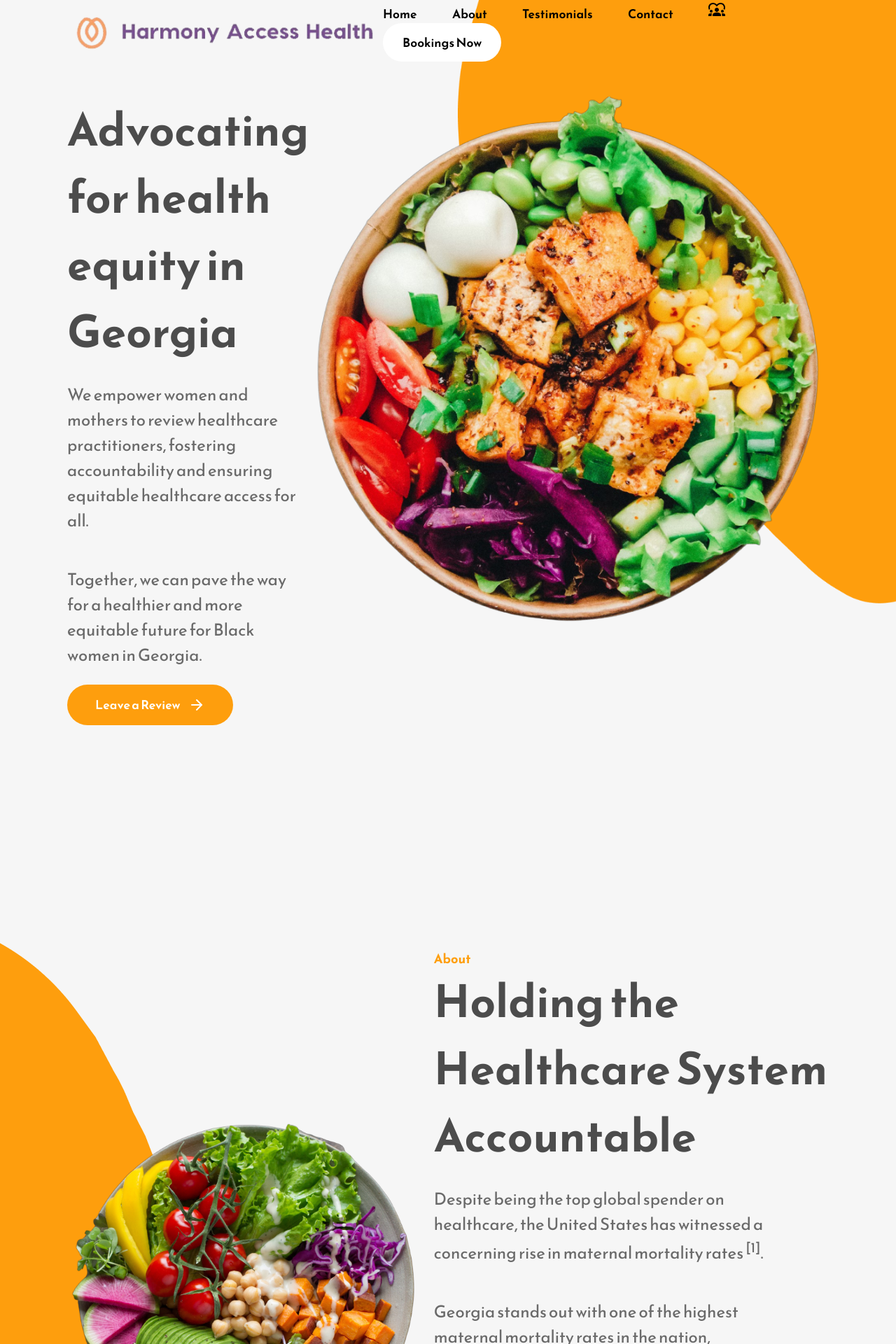
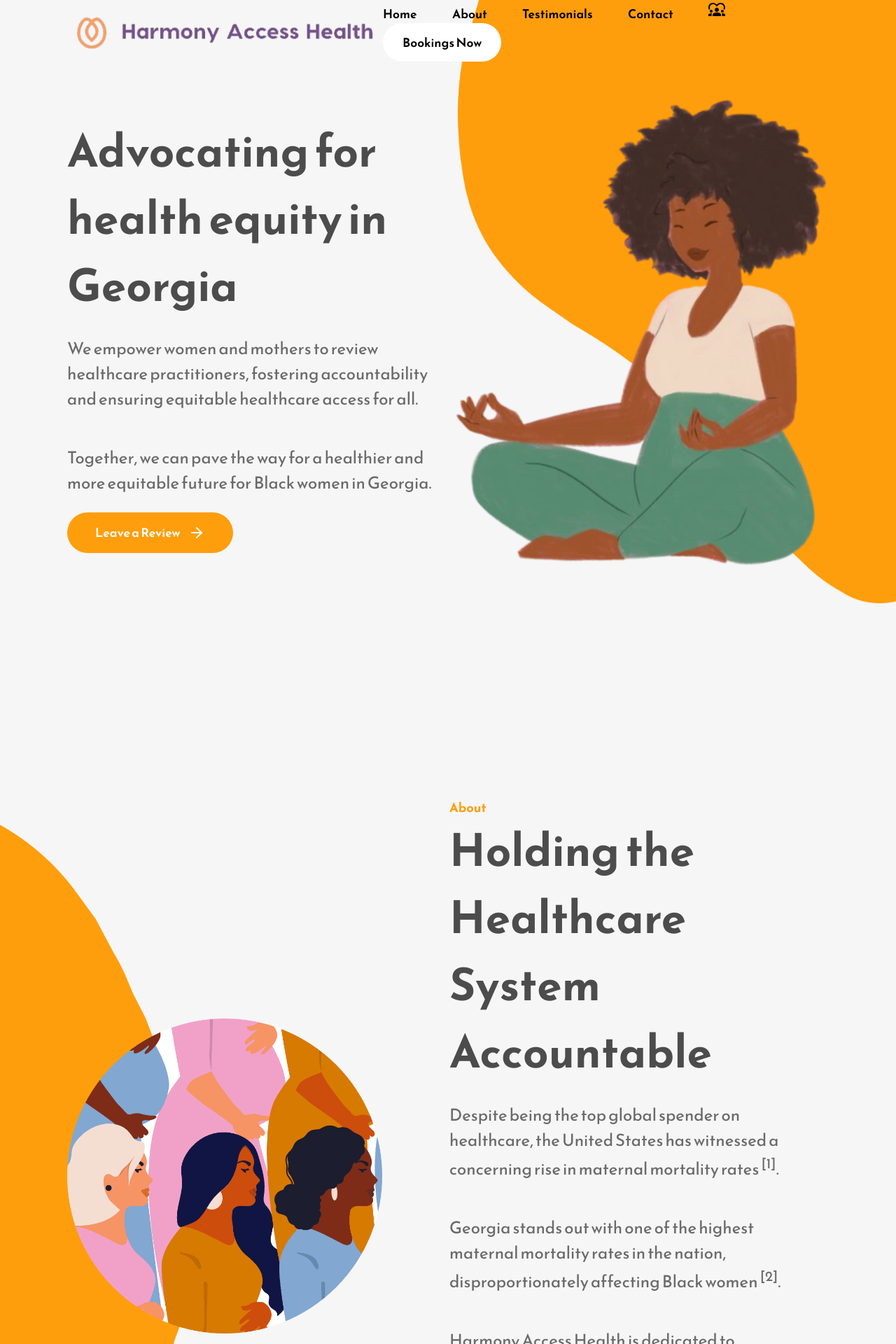
Before and after one commit to carmen-raterman/Landing-Page-Portfolio, a React (Create React App) app: page / in a window 1280 px wide. Shown: the top 1920 px of the page at 70% size. Built offline with nearby package versions, Linux system fonts and the light colour scheme.

Commit message:
updated about section image and changed dimensions of primary text

```diff
--- a/src/App.css
+++ b/src/App.css
@@ -84,9 +84,10 @@ nav {
     max-width: 700px;
 }
 
-.home-image-section {
-    max-width: 600px;
-    flex: 1;
+.home-image-section img {
+    width: 550px;
+    max-width: none;
+    height: auto;
 }
 
 .home-text-section {
@@ -101,12 +102,12 @@ nav {
     font-size: clamp(2rem, 5vw, 4rem);
     color: #4c4c4c;
     /* line-height: 5rem; */
-    max-width: 600px;
+    max-width: 700px;
 }
 
 .primary-text {
     font-size: clamp(1rem, 3vw, 1.5rem);
-    max-width: 500px;
+    max-width: 710px;
     color: #6a6a6a;
     margin: 1.5rem 0rem;
 }
@@ -150,8 +151,10 @@ nav {
     z-index: -2;
 }
 
-.about-section-image-container {
-    flex: 0.9;
+.about-section-image-container img {
+    width: 450px;
+    max-width: none;
+    flex: 1;
     margin-right: 1rem;
 }
 
@@ -160,6 +163,8 @@ nav {
     justify-content: center;
     display: flex;
     flex-direction: column;
+    padding-left: 5rem;
+    padding-right: 2rem;
 }
 
 .primary-subheading {
@@ -233,7 +238,7 @@ nav {
 }
 
 .footer-logo-container {
-    max-width: 110px;
+    max-width: 300px;
 }
 
 .footer-icons {
@@ -413,7 +418,7 @@ nav {
 
     .primary-text {
         text-align: center;
-        max-width: 80%;
+        max-width: 90%;
     }
 
     .home-text-section,
--- a/src/Components/Footer.jsx
+++ b/src/Components/Footer.jsx
@@ -1,5 +1,5 @@
 import React from 'react';
-import Logo from "../Assets/Logo.svg";
+import Logo3 from "../Assets/Logo3.png";
 import { BsTwitter } from "react-icons/bs";
 import { SiLinkedin } from "react-icons/si";
 import { BsYoutube } from "react-icons/bs";
@@ -11,7 +11,7 @@ const Footer = () => {
     <div className="footer-wrapper" >
         <div className="footer-section-one" >
             <div className="footer-logo-container">
-                <img src={Logo} alt="" />
+                <img src={Logo3} alt="" />
             </div>
 
             <div className="footer-icons">
@@ -23,19 +23,18 @@ const Footer = () => {
 
             <div className="footer-section-two">
                 <div className="footer-section-columns">
-                    <span> Quality </span>
                     <span> Help </span>
                     <span> Share </span>
                     <span> Careers </span>
                     <span> Testimonials </span>
-                    <span> Work </span>
+                    <span> References </span>
                 </div>
 
                 <div className="footer-section-columns">
                     <span> 000-123-4567 </span>
-                    <span> hello@food.com </span>
-                    <span> press@food.com </span>
-                    <span> contact@food.com </span>
+                    <span> hello@harmonyga.com </span>
+                    <span> press@harmonyga.com </span>
+                    <span> contact@harmonyga.com </span>
                 </div>
 
                 <div className="footer-section-columns" >
--- a/src/Components/Home.jsx
+++ b/src/Components/Home.jsx
@@ -32,7 +32,7 @@ const Home = () => {
           </button>
         </div>
 
-        <div className="home-image-container" >
+        <div className="home-image-section" >
           <img src={BannerImage} alt="" />
         </div>
       </div>
--- a/src/Components/Navbar.jsx
+++ b/src/Components/Navbar.jsx
@@ -1,8 +1,5 @@
 import React, { useState } from 'react';
-import Logo from "../Assets/Logo.svg";
-import Logo2 from "../Assets/Logo2.svg";
 import Logo3 from "../Assets/Logo3.png";
-import { BsCart2 } from "react-icons/bs";
 import { HiOutlineBars3 } from "react-icons/hi2";
 import Box from "@mui/material/Box";
 import Drawer from "@mui/material/Drawer";
```
Also changed, not shown: src/Assets/about-background-image.png, src/Assets/home-banner-image.png.
